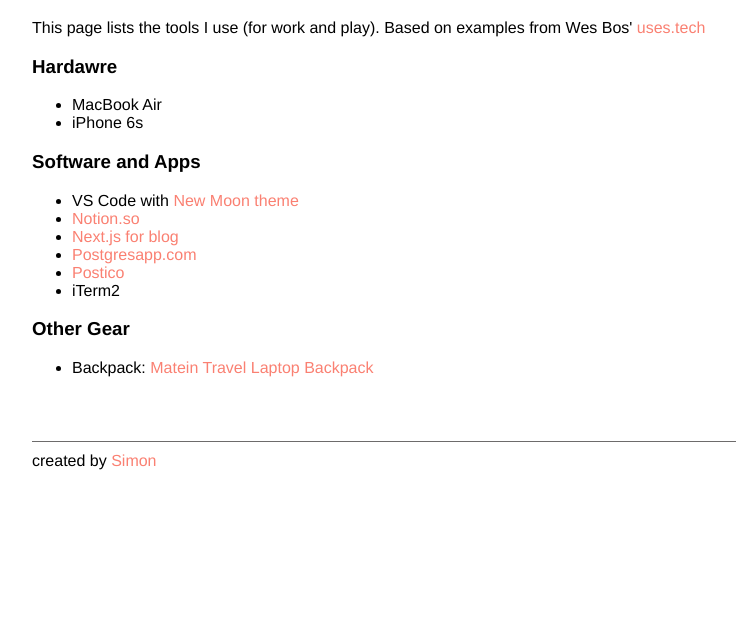
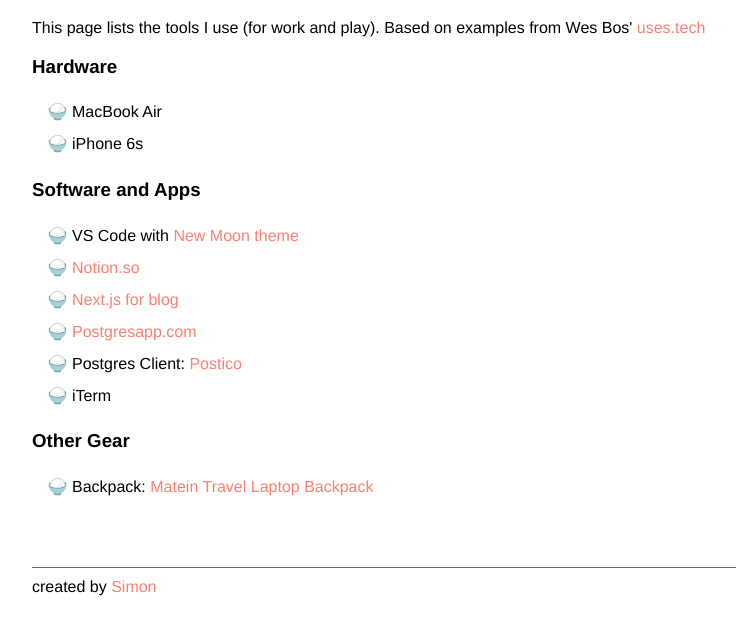
Before and after one commit to simonhlee97/uses, a plain HTML site: page index.html in a window 1280 px wide. Shown: the part 77-712 px from the top of the page, without its empty margins (218-954 px from the left). Drawn offline with Linux system fonts and the light colour scheme.

Commit message:
fix typos

```diff
--- a/index.html
+++ b/index.html
@@ -31,6 +31,10 @@
       color: rgb(122, 122, 122); /* old IE */
       background-color: rgb(109, 107, 107); /* Modern Browsers */
     }
+    li {
+      list-style-type: "🍚 ";
+      line-height: 2;
+    }
   </style>
 </head>
 <body>
@@ -38,7 +42,7 @@
 
   <p>This page lists the tools I use (for work and play). Based on examples from Wes Bos' <a href="https://uses.tech/" target="_blank">uses.tech</a></p>
 
-  <h3>Hardawre</h3>
+  <h3>Hardware</h3>
   <ul>
     <li>MacBook Air</li>
     <li>iPhone 6s</li>
@@ -50,8 +54,8 @@
     <li><a href="https://www.notion.so/">Notion.so</a></li>
     <li><a href="https://nextjs.org/">Next.js for blog</a></li>
     <li><a href="https://postgresapp.com/">Postgresapp.com</a></li>
-    <li><a href="https://eggerapps.at/postico/">Postico</a></li>
-    <li>iTerm2</li>
+    <li>Postgres Client: <a href="https://eggerapps.at/postico/">Postico</a></li>
+    <li>iTerm</li>
   </ul>
 
   <h3>Other Gear</h3>
```
